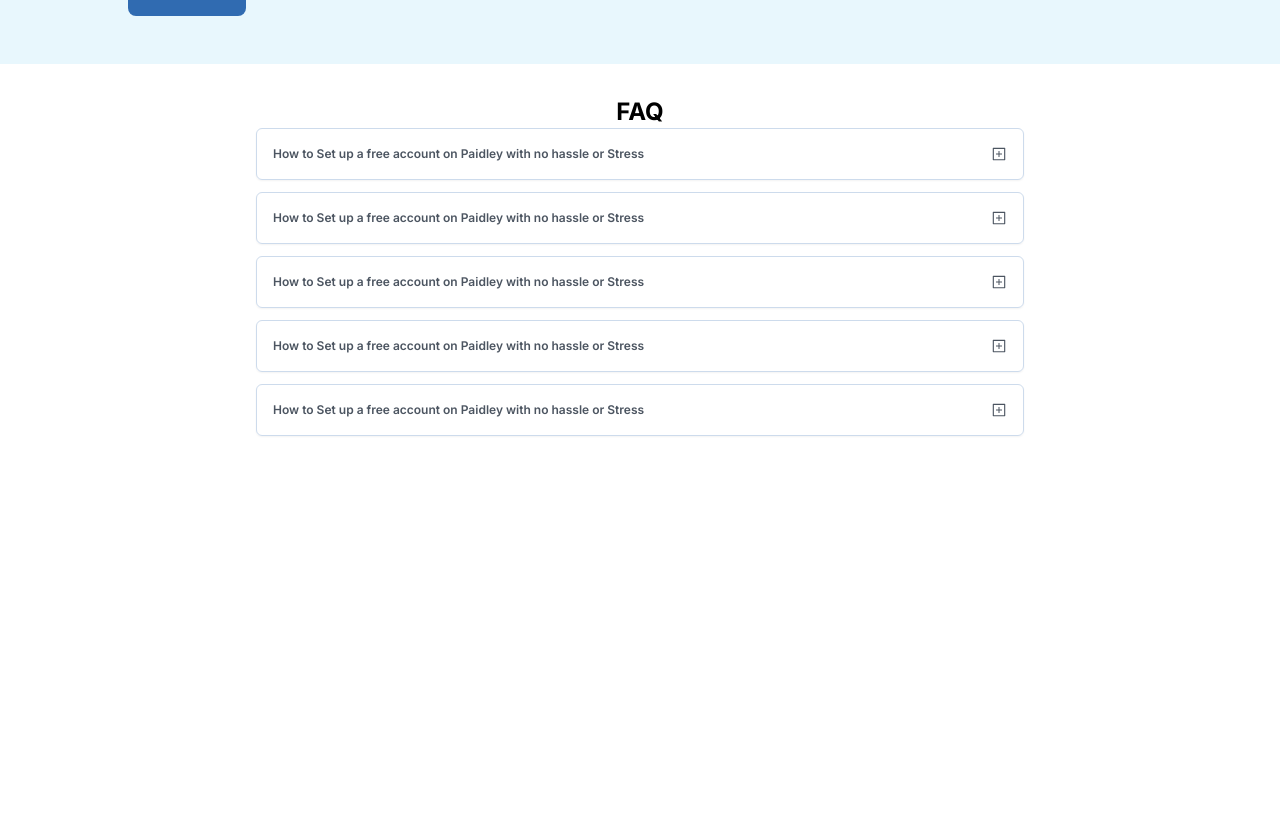
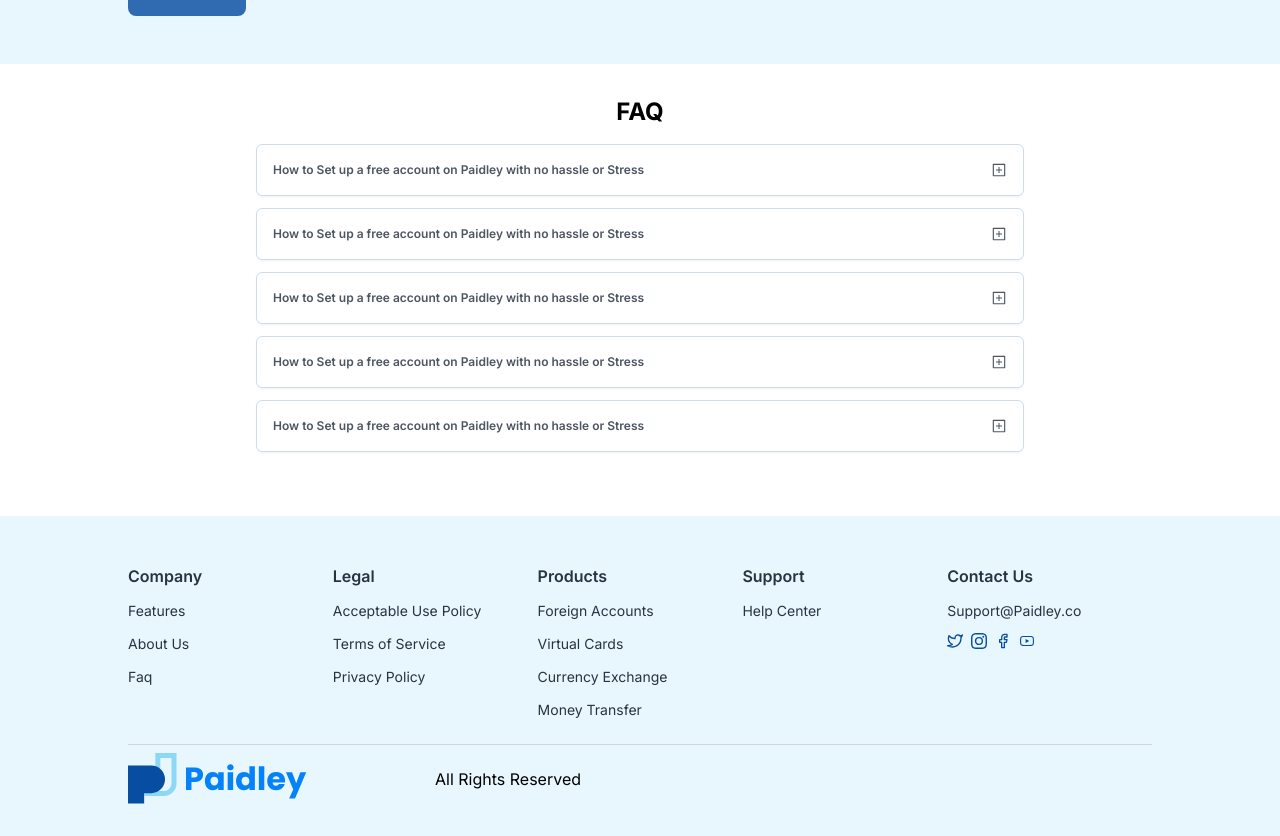
Before and after one commit to superwaih/paidley, a Next.js app: page / in a window 1280 px wide. Shown: the part 1640-2476 px from the top of the page. Before the commit the page ends 2108 px from the top, so only its background shows below. Built offline with nearby package versions, Linux system fonts and the light colour scheme.

Commit message:
completed landing page

```diff
--- a/components/landing-page-components/Faq.jsx
+++ b/components/landing-page-components/Faq.jsx
@@ -5,7 +5,7 @@
 const Faq = () => {
   return (
     <div className='w-[80%] py-8 md:w-[60%] m-auto'>
-        <h3 className='text-center uppercase text-2xl font-bold'>Faq</h3>
+        <h3 className='text-center uppercase text-2xl mb-4 font-bold'>Faq</h3>
         <div>
             <div className="faq flex flex-col gap-3">
                 {Faqs.map((faq) =>(
--- a/components/landing-page-components/Footer.jsx
+++ b/components/landing-page-components/Footer.jsx
@@ -1,8 +1,92 @@
 import React from 'react'
-
+import Image from 'next/image'
+import Logo from "../../public/svgs/logo.svg"
+import {  AiOutlineYoutube } from 'react-icons/ai'
+import {FiTwitter, FiFacebook} from "react-icons/fi"
+import {BsInstagram} from "react-icons/bs"
 const Footer = () => {
   return (
-    <div>Footer</div>
+    <footer className='bg-[#E8F7FD] mt-8'>
+      <div className='m-auto w-[80%] py-6'>
+       <div className='grid grid-cols-5 py-6 w-full'>
+
+        <div className='flex flex-col space-y-3'>
+          <h5 className='text-[#283341] font-semibold'>Company</h5>
+          <ul className='flex flex-col space-y-3'>
+            <li className='text-[14px] text-[#283341] cursor-pointer'>Features</li>
+            <li className='text-[14px] text-[#283341] cursor-pointer'>About Us</li>
+            <li className='text-[14px] text-[#283341] cursor-pointer'>Faq</li>
+
+          </ul>
+        </div>
+
+        <div className='flex flex-col space-y-3'>
+          <h5 className='text-[#283341] font-semibold'>Legal</h5>
+          <ul className='flex flex-col space-y-3'>
+            <li className='text-[14px] text-[#283341]'>Acceptable Use Policy</li>
+            <li className='text-[14px] text-[#283341]'>Terms of Service</li>
+            <li className='text-[14px] text-[#283341]'>Privacy Policy</li>
+
+          </ul>
+        </div>
+        <div className='flex flex-col space-y-3'>
+          <h5 className='text-[#283341] font-semibold'>Products</h5>
+          <ul className='flex flex-col space-y-3'>
+            <li className='text-[14px] text-[#283341]'>Foreign Accounts</li>
+            <li className='text-[14px] text-[#283341]'>Virtual Cards</li>
+            <li className='text-[14px] text-[#283341]'>Currency Exchange</li>
+            <li className='text-[14px] text-[#283341]'>Money Transfer</li>
+
+
+          </ul>
+        </div>
+        <div className='flex flex-col space-y-3'>
+          <h5 className='text-[#283341] font-semibold'>Support</h5>
+          <ul className='flex flex-col space-y-3'>
+            <li className='text-[14px] text-[#283341]'>Help Center</li>
+          </ul>
+        </div>
+
+        <div className='flex flex-col space-y-3'>
+          <h5 className='text-[#283341] font-semibold'>Contact Us</h5>
+           <p className='text-[14px] text-[#283341]'>Support@Paidley.co</p>
+          <ul className='flex flex-row gap-2'>
+            <li className='text-[16px] cursor-pointer'>
+              <FiTwitter className='text-[#074DA2]' />
+              {/* <AiOutlineTwitter c /> */}
+            </li>
+            <li className='text-[16px] cursor-pointer'>
+              <BsInstagram className='text-[#074DA2]' />
+            </li>
+            <li className='text-[16px] cursor-pointer'>
+              <FiFacebook className='text-[#074DA2]' />
+            </li>
+
+            <li className='text-[16px] cursor-pointer'>
+              <AiOutlineYoutube className='text-[#074DA2]' />
+            </li>
+
+
+          </ul>
+        </div>
+
+
+
+
+
+       </div>
+       <div className='py-2 border-t flex items-center gap-32  border-gray-300'>
+        <Image
+          width={0}
+          height={0}
+          src={Logo}
+          alt=""
+        />
+        <p>All Rights Reserved</p>
+
+       </div>
+      </div>
+    </footer>
   )
 }
 
--- a/components/landing-page-components/SingleFaq.jsx
+++ b/components/landing-page-components/SingleFaq.jsx
@@ -4,9 +4,9 @@
 const SingleFaq = ({question, answer}) => {
     const[showFaq, setShowFaq] = useState(false)
   return (
-    <div
+    <section
     onClick={() => setShowFaq(!showFaq)}
-    className='p-4 border-[#CDDBEC] cursor-pointer border shadow-sm rounded-md'>
+    className='p-4 border-[#CDDBEC] cursor-pointer transition-all duration-300 border shadow-sm rounded-md'>
        <div className= {showFaq ? 'flex justify-between border-b border-[#306BB1] ' :'flex justify-between'}>
        <h3 className={showFaq ? 'font-semibold text-[12px] text-[#306BB1]'
          : 'font-semibold text-[12px] text-[#4C5561]'} >{question}</h3>
@@ -15,12 +15,12 @@
          </button>
        </div>
 
-      {showFaq ? <div className='py-4 text-[#4C5561]'>
+      {showFaq ? <div className='py-4 text-[15px] leading-12 text-[#4C5561]'>
         <p>{answer}</p>
        </div>
  : null }
 
-    </div>
+    </section>
   )
 }
 
--- a/pages/index.js
+++ b/pages/index.js
@@ -6,6 +6,7 @@
 import AccountsFeature from '@/components/landing-page-components/AccountsFeature'
 import Setup from '@/components/landing-page-components/Setup'
 import Faq from '@/components/landing-page-components/Faq'
+import Footer from '@/components/landing-page-components/Footer'
 
 
 const inter = Inter({ subsets: ['latin'] })
@@ -25,6 +26,7 @@
      <AccountsFeature />
      <Setup />
      <Faq />
+     <Footer />
       </main>
     </>
   )
```
